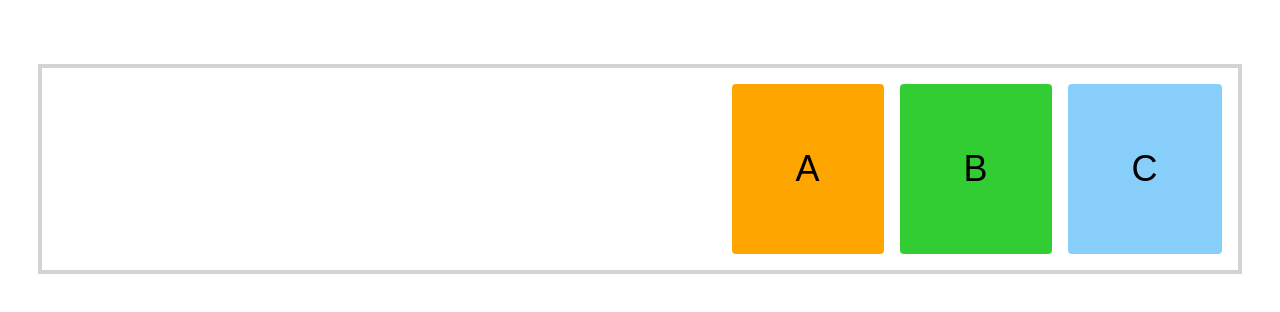
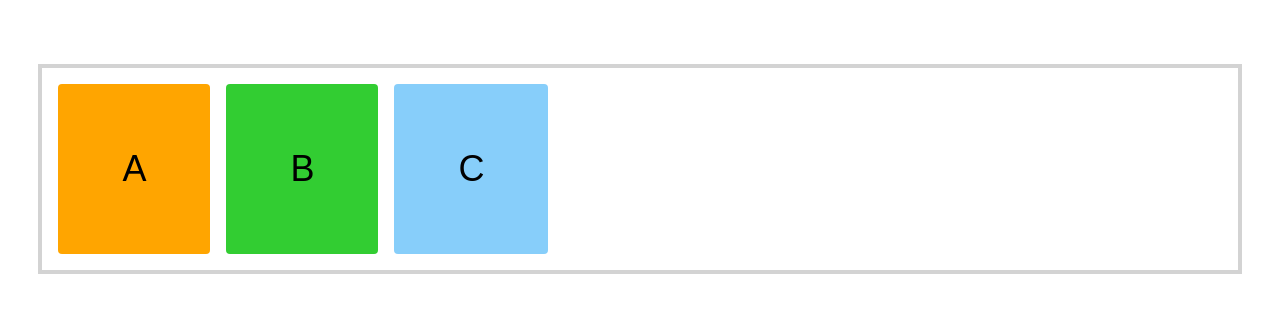
Before and after one commit to OC1989edu/flexbox-example-1, a plain HTML site: page index.html in a window 1280 px wide. Drawn offline with Linux system fonts and the light colour scheme.

Commit message:
flex-start

```diff
--- a/styles.css
+++ b/styles.css
@@ -33,7 +33,7 @@ body {
 }
 
 /* klasse med justify-content-verdi */
-.boxes-layout   { justify-content: flex-end; }
+.boxes-layout   { justify-content: flex-start; }
 
 /*
 .start   { justify-content: flex-start; }
```
